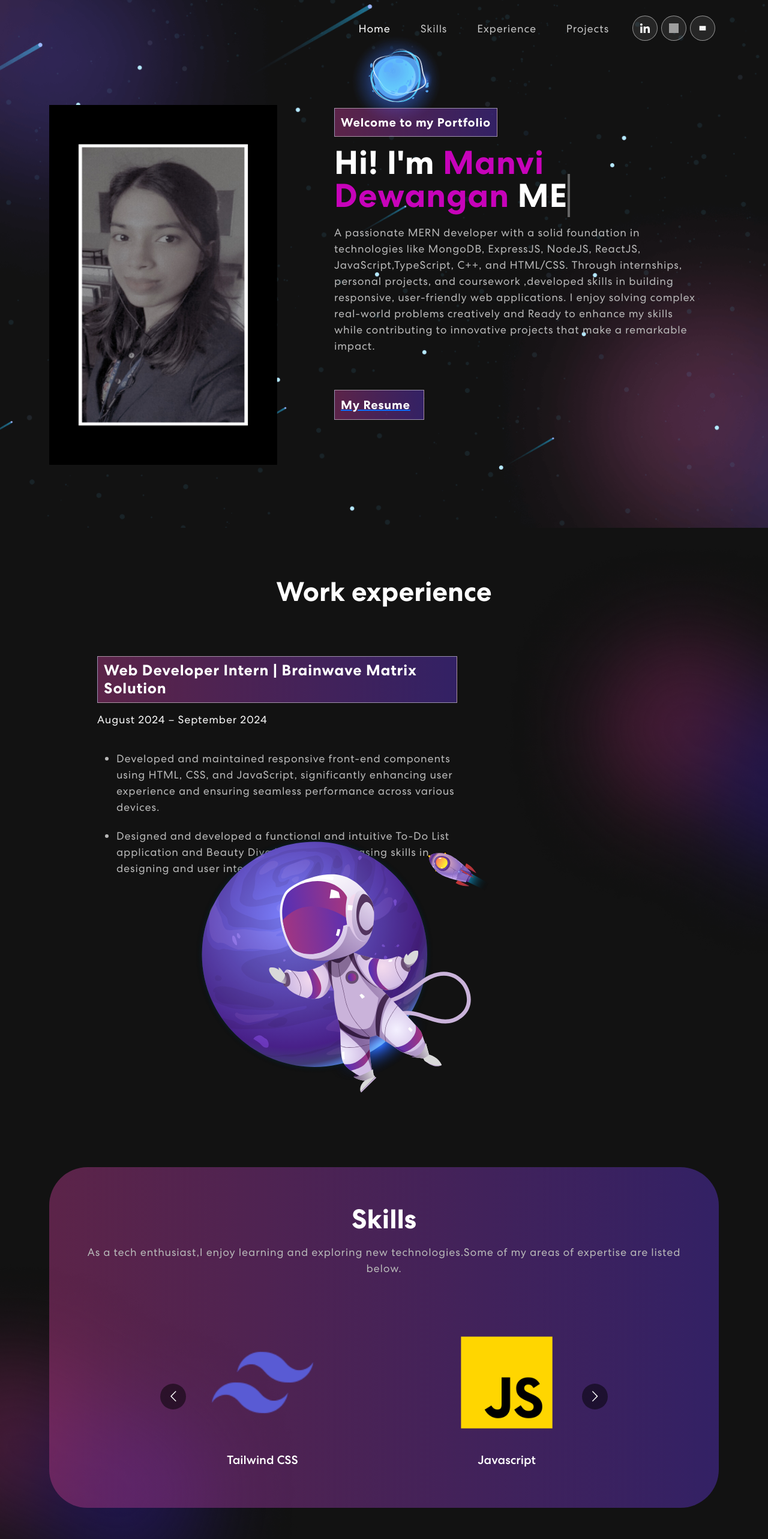
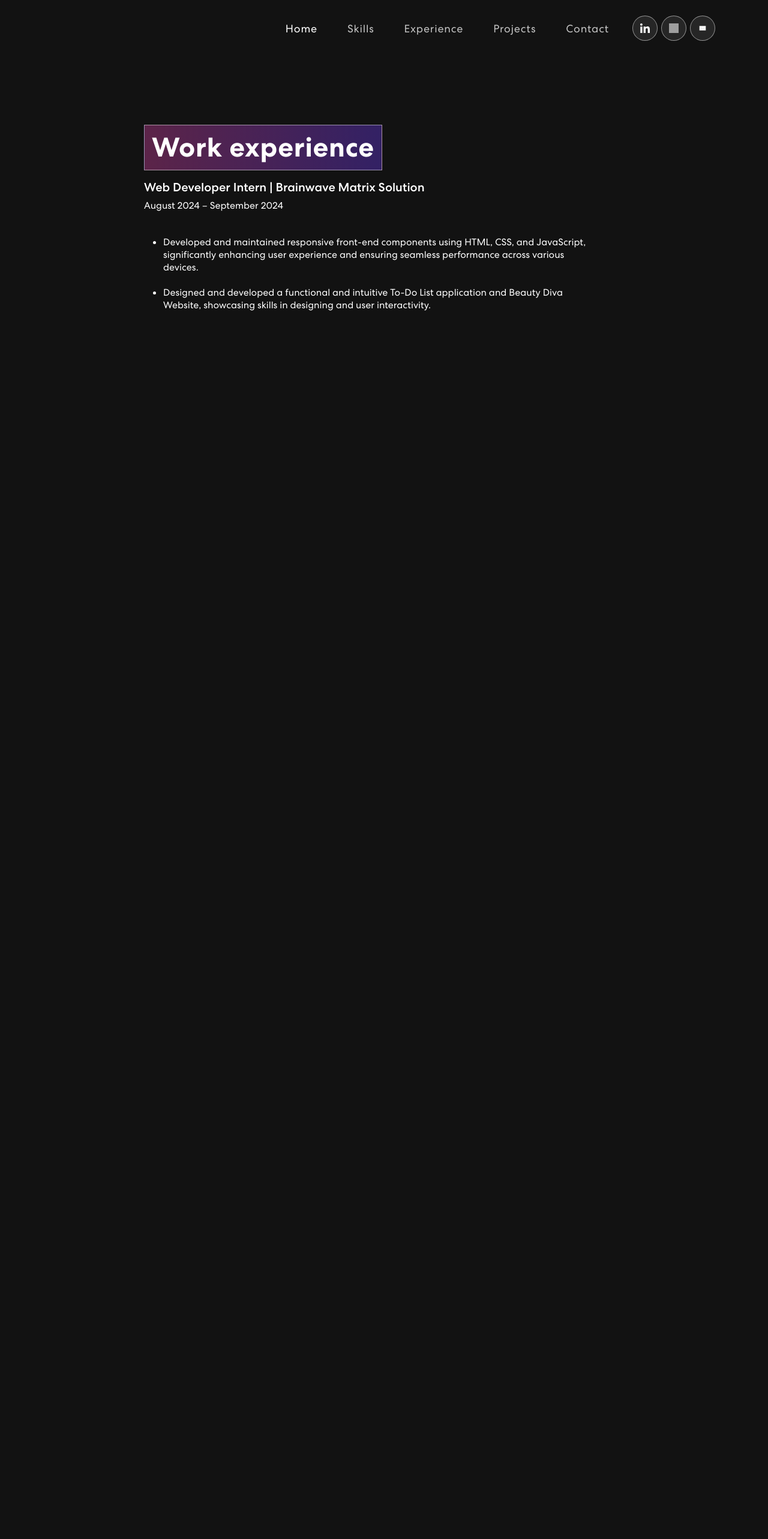
Before and after one commit to Manvi1902/My_Portfolio_site, a React (Create React App) app: page /about in a window 1280 px wide. Shown: the top 2566 px of the page at 60% size. After the commit the page ends 800 px from the top, so only its background shows below. Built offline with nearby package versions, Linux system fonts and the light colour scheme; grey boxes are pictures that could not be loaded.

Commit message:
Project Updated

```diff
--- a/src/App.css
+++ b/src/App.css
@@ -248,14 +248,16 @@ nav.navbar .navbar-toggler[aria-expanded="true"] .navbar-toggler-icon {
 }
 
 /************ Banner Css ************/
-.banner {
-  margin-top:-5rem;
-  padding: 260px 0 100px 0;
-  background-image: url('./assets/img/banner-bg.png');
-  background-position: top center;
-  background-size: cover;
-  background-repeat: no-repeat;
+
+.hero-section{
+  padding-top:5rem;
+  width: auto;
+  height: auto;
 }
+.banner{
+  margin: 5rem;
+}
+
 .banner .tagline {
   font-weight: 700;
   letter-spacing: 0.8px;
@@ -331,11 +333,25 @@ nav.navbar .navbar-toggler[aria-expanded="true"] .navbar-toggler-icon {
   display: inline-block;
 }
 
+
 /*************about**********************/
-
-.about-section{
-  padding-top: 3rem;
-  align-items: normal;
+.web-experience{
+  margin-top: 10rem;
+  margin-left: 20rem;
+  height: 500px;
+  width: 800px;
+  padding: 5rem;
+  background-color: transparent;
+}
+.web-experience h1{
+font-weight: 700;
+letter-spacing: 0.8px;
+padding: 10px 12px;
+background: linear-gradient(90.21deg, rgba(170, 54, 124, 0.5) -5.91%, rgba(74, 47, 189, 0.5) 111.58%);
+border: 1px solid rgba(255, 255, 255, 0.5);
+font-size: 30px;
+margin-bottom: 16px;
+display: inline-block;
 }
 
 .Profile-Image{
@@ -348,12 +364,13 @@ nav.navbar .navbar-toggler[aria-expanded="true"] .navbar-toggler-icon {
   width: 600px;
   height: 300px;
 }
-#experience h1{
+.web-experience h1{
   text-align: center;
   font-size: 45px;
 	font-weight: 700;
   text-align: center;
   margin-top: 5rem;
+
 
 
 }
@@ -393,12 +410,11 @@ nav.navbar .navbar-toggler[aria-expanded="true"] .navbar-toggler-icon {
   position: relative;
 }
 .skill-bx {
-
   background: linear-gradient(90.21deg, rgba(170, 54, 124, 0.5) -5.91%, rgba(74, 47, 189, 0.5) 111.58%);
   border-radius: 64px;
   text-align: center;
   padding: 60px 50px;
-  margin-top: 2rem;
+  margin-top: 6rem;
 }
 .skill h2 {
 	font-size: 45px;
@@ -504,7 +520,7 @@ nav.navbar .navbar-toggler[aria-expanded="true"] .navbar-toggler-icon {
   margin-bottom: 24px;
   border: 1px solid grey;
   height:500px;
-  width:380px;
+  width:350px;
   object-fit: contain;
 }
 .project-img{
@@ -573,51 +589,28 @@ nav.navbar .navbar-toggler[aria-expanded="true"] .navbar-toggler-icon {
   z-index: -4;
 }
 
-/*mobile*/
-@media screen and (max-width: 768px) {
-
-
-}
-
-/* Tablets */
-@media screen and (min-width: 769px) and (max-width: 1024px) {
-
-  .proj-imgbx {
-    width: 300px;
-    margin: 0.5rem; /* Adjust margin for spacing */
-  }
-  }
-
-
-/* Desktops */
-@media screen and (min-width: 1025px) {
-
-}
-
-
-
 
 /************ contact Css ************/
 .contact {
   background: linear-gradient(90.21deg, #AA367C -5.91%, #4A2FBD 111.58%);
-  padding: 60px 0 200px 0;
+  padding: 100px 10px 80px 0; /*top | right | bottom | left */
 }
 
 .contact-section{
-  height:420px;
+  height:400px;
   width:510px;
   background-color:rgb(252, 252, 252);
   overflow: hidden;
   border-radius: 20px;
-  margin-top: 2rem;
+  margin-top: 1rem;
   margin-left: 5rem;
   opacity: 0.6;
 }
 .contact h2 {
-	font-size: 45px;
+	font-size: 40px;
 	font-weight: 700;
-  margin-top: 3rem;
-  margin-bottom: 2rem;
+  margin-top: 1rem;
+  margin-bottom: 1rem;
   text-align: center;
   color:white;
 
@@ -644,6 +637,138 @@ nav.navbar .navbar-toggler[aria-expanded="true"] .navbar-toggler-icon {
   margin-left: 1rem;
   color:rgb(0, 0, 0);
 }
+
+
+/*mobile*/
+@media screen and (min-width: 420px) and (max-width:799px){
+
+  .hero-section{
+    padding-top: 3rem;
+  }
+  /*----------------------About--------------------*/
+  .web-experience{
+    margin-top: 3rem;
+    margin-left: 2rem;
+    margin-right: 1rem;
+    padding:1rem;
+    height: auto;
+    width: auto;
+
+  }
+  .web-experience h1{
+    font-weight: 700;
+    letter-spacing: 0.8px;
+    padding: 10px 12px;
+    background: linear-gradient(90.21deg, rgba(170, 54, 124, 0.5) -5.91%, rgba(74, 47, 189, 0.5) 111.58%);
+    border: 1px solid rgba(255, 255, 255, 0.5);
+    font-size: 35px;
+    margin-bottom: 16px;
+    display: inline-block;
+    }
+
+    .proj-imgbx{
+      margin-left:4rem;
+    }
+
+  /*--------------------contact-section--------------------*/
+
+
+  .contact-section{
+    width:auto;
+    height: 350px;
+    margin-left: auto;
+
+
+  }
+  .contact-img img{
+    width:400px;
+    height:400px;
+    margin-left: 0rem;
+  }
+  .contact-icon{
+    width: 30px;
+    height: 30px;
+    margin-left: 5px;
+  }
+
+  .contact-info{
+    display: flex;
+    flex-direction: row;
+    gap: 10px;
+    margin-top: 1rem;
+    margin-left: 2rem;
+  }
+  .contact-info h4{
+    font-size: 18px;
+    line-height: 1.5rem;
+    margin-left: 0rem;
+  }
+}
+
+@media screen and (min-width: 800px) and (max-width:991px){
+
+  .banner{
+    margin: 10rem;
+  }
+
+  .hero-section{
+    position:block;
+
+  }
+
+  .web-experience{
+    margin-top: 2rem;
+    margin-left: 1rem;
+    margin-right: 1rem;
+    height: auto;
+    width: 500px;
+  }
+
+  .contact-img img{
+    width: 500px;
+    height: 500px;
+    margin-left: 5rem;
+
+  }
+
+}
+
+
+
+    /* Tablets */
+  @media screen and (min-width:992px) {
+
+    .web-experience{
+      margin-top: 3rem;
+      margin-left: 10rem;
+      margin-right: 1rem;
+      height:500px;
+      width: 900px;
+      background-color:transparent;
+    }
+    .contact-section{
+      height:420px;
+      width:470px;
+      margin-left:0rem;
+      opacity: 0.6;
+    }
+    .contact-info h4{
+
+      line-height: 2.5rem;
+      letter-spacing: 1.5px;
+      margin-left: 1rem;
+      color:rgb(0, 0, 0);
+    }
+
+  }
+
+  /* Desktops */
+  @media screen and (min-width: 12001px) and (max-width: 1500) {
+    .proj-imgbx {
+      width: 300px;
+      margin: 0.5rem; /* Adjust margin for spacing */
+    }
+  }
 
 /**
 
@@ -691,5 +816,3 @@ width:300px;
   letter-spacing: 0.5px;
   margin-top: 20px;
 }
-
-/****experirnce************/
--- a/src/App.js
+++ b/src/App.js
@@ -3,23 +3,28 @@ import 'bootstrap/dist/css/bootstrap.min.css';
 import { NavBar } from "./components/NavBar";
 import { Banner } from "./components/Banner";
 import { Projects } from "./components/Project";
-
 import { MySkills } from './components/MySkills';
 import About from './components/About';
 import { Contact } from './components/Contact';
-//import { Footer } from './components/Footer';
+import { BrowserRouter as Router} from 'react-router-dom';
+import {Route, Routes} from 'react-router-dom';
 
-function App() {
-  return (
-<>
-    <NavBar />
-    <Banner />
-    <About/>
-    <MySkills/>
-    <Projects />
-    <Contact/>
-</>
-  );
+const App = ()=>{
+  return(
+      <>
+          <Router>
+              <NavBar/>
+            <Routes>
+                <Route path="/" element={<Banner/>} />
+                <Route path="/about" element={<About/>} />
+                <Route path="/skills" element={<MySkills/>} />
+                <Route path="/projects" element={<Projects/>} />
+                <Route path="/contact" element={<Contact/>} />
+
+            </Routes>
+          </Router>
+      </>
+  )
 }
 
 export default App;
--- a/src/components/About.js
+++ b/src/components/About.js
@@ -1,40 +1,22 @@
 import React from 'react'
-import { Container, Row, Col } from "react-bootstrap";
-import headerImg from "../assets/img/header-img.svg";
 import 'animate.css';
-import TrackVisibility from 'react-on-screen';
 
 const About = () => {
   return (
-<Container id="experience" >
-<h1 >Work experience</h1> <br/>
-      <Row className="about-section">
-        <Col xs={12} md={6} xl={5}>
-            <section className="duration">
-
-              <h4>
+    <section className="web-experience" id="experience" >
+     <h1>Work experience</h1> <br/>
+              <h5>
                     Web Developer Intern | Brainwave Matrix Solution
-              </h4>
+              </h5>
               <p>August 2024 – September 2024</p><br/>
            <div>
-           <ul className='work-learn'>
+           <ul className='work-learning'>
               <li>Developed and maintained responsive front-end components using HTML, CSS, and JavaScript, significantly enhancing user experience and ensuring seamless performance across various devices.</li><br/>
               <li>Designed and developed a functional and intuitive To-Do List application and Beauty Diva Website, showcasing skills in designing and user interactivity.</li><br/>
            </ul>
            </div>
 
-            </section>
-        </Col>
-        <Col >
-                     <TrackVisibility>
-                        {({ isVisible }) =>
-                          <div className={isVisible ? "animate__animated animate__zoomIn" : ""}>
-                          <img src={headerImg} alt="Header Img" className='astroImg'/>
-                          </div>}
-                     </TrackVisibility>
-        </Col>
-      </Row>
-    </Container>
+    </section>
 
   )
 }
--- a/src/components/Banner.js
+++ b/src/components/Banner.js
@@ -10,7 +10,7 @@ export const Banner = () => {
   const [text, setText] = useState('');
   const [delta, setDelta] = useState(300 - Math.random() * 100);
   const [index, setIndex] = useState(1);
-  const toRotate = [ "Coder", "MERN Stack  Developer","Frontend Developer", "Backend Developer", "Quick Learner"];
+  const toRotate = [ "Coder", "MERN Stack Developer","Frontend Developer", "Backend Developer", "UI/UX Designer"];
   const period = 2000;
 
 
@@ -53,7 +53,7 @@ export const Banner = () => {
         <Col>
         <img src={profileImg} alt="profile-img" className="Profile-Image"/>
         </Col>
-        <Col xs={12} md={6} xl={7}>
+        <Col xs={12} md={6} xl={7} className="hero-section">
             <TrackVisibility>
               {({ isVisible }) =>
               <div className={isVisible ? "animate__animated animate__fadeIn" : ""}>
@@ -66,12 +66,12 @@ export const Banner = () => {
                     </span>
                   </h1>
                   <p>
-                   A passionate MERN developer with a solid foundation in technologies like MongoDB, ExpressJS, NodeJS, ReactJS, JavaScript,TypeScript, C++, and HTML/CSS.
+                   A passionate MERN developer with a solid foundation in technologies like MongoDB, ExpressJS, NodeJS, ReactJS, JavaScript, C++, and HTML/CSS.
                   Through internships, personal projects, and coursework ,developed skills in building responsive, user-friendly web applications.
                   I enjoy solving complex real-world problems creatively and Ready to enhance
                   my skills while contributing to innovative projects that make a remarkable impact.
                  </p>
-                  <a href='https://drive.google.com/file/d/1hKWW3CWuZVsjaDUmJ1LA3IbZMEVGeR2k/view?usp=sharing'>
+                  <a href='#resumelink'>
                       <button className="resume-link"><span>My Resume</span></button>
                   </a>
               </div>}
--- a/src/components/MySkills.js
+++ b/src/components/MySkills.js
@@ -1,9 +1,11 @@
 
 import Carousel from 'react-multi-carousel';
 import 'react-multi-carousel/lib/styles.css';
+//import arrow1 from "../assets/img/meter3.svg";
+//import arrow2 from "../assets/img/arrow2.svg";
 import colorSharp from "../assets/img/color-sharp.png"
+
 import { Row, Col } from "react-bootstrap";
-import 'animate.css';
 
 
 export const MySkills = () => {
@@ -55,20 +57,8 @@ export const MySkills = () => {
                                 <h5>CSS3</h5>
                             </div>
                             <div className="item">
-                                <img src="/images/tech/tailwind-css.png" alt="Img" />
-                                <h5>Tailwind CSS</h5>
-                            </div>
-                            <div className="item">
                                 <img src="/images/tech/javascript.png" alt="Img" />
                                 <h5>Javascript</h5>
-                            </div>
-                            <div className="item">
-                                <img src="/images/tech/Type.png" alt="Img" />
-                                <h5>TypeScript</h5>
-                            </div>
-                            <div className="item">
-                                <img src="/images/tech/reactjs.png" alt="Img" />
-                                <h5>ReactJS</h5>
                             </div>
                             <div className="item">
                                 <img src="/images/tech/mongodb.png" alt="Img" />
@@ -77,6 +67,10 @@ export const MySkills = () => {
                             <div className="item">
                                 <img src="/images/tech/express-js.png" alt="Img" />
                                 <h5>ExpressJS</h5>
+                            </div>
+                            <div className="item">
+                                <img src="/images/tech/reactjs.png" alt="Img" />
+                                <h5>ReactJS</h5>
                             </div>
                             <div className="item">
                                 <img src="/images/tech/nodejs.png" alt="Img" />
--- a/src/components/NavBar.js
+++ b/src/components/NavBar.js
@@ -4,9 +4,6 @@ import navIcon1 from '../assets/img/nav-icon1.svg';
 import navIcon2 from '../assets/img/github-icons2.png';
 import navIcon3 from '../assets/img/envelope.png';
 
-import {
-  BrowserRouter as Router
-} from "react-router-dom";
 
 export const NavBar = () => {
 
@@ -32,7 +29,7 @@ export const NavBar = () => {
   }
 
   return (
-    <Router>
+
       <Navbar expand="md" className={scrolled ? "scrolled" : ""}>
         <Container>
           <Navbar.Toggle aria-controls="basic-navbar-nav">
@@ -40,10 +37,11 @@ export const NavBar = () => {
           </Navbar.Toggle>
           <Navbar.Collapse id="basic-navbar-nav">
             <Nav className="ms-auto">
-              <Nav.Link href="#home" className={activeLink === 'home' ? 'active navbar-link' : 'navbar-link'} onClick={() => onUpdateActiveLink('home')}>Home</Nav.Link>
-              <Nav.Link href="#skills" className={activeLink === 'skills' ? 'active navbar-link' : 'navbar-link'} onClick={() => onUpdateActiveLink('skills')}>Skills</Nav.Link>
-              <Nav.Link href="#experience" className={activeLink === 'experience' ? 'active navbar-link' : 'navbar-link'} onClick={() => onUpdateActiveLink('experience')}>Experience</Nav.Link>
-              <Nav.Link href="#projects" className={activeLink === 'projects' ? 'active navbar-link' : 'navbar-link'} onClick={() => onUpdateActiveLink('projects')}>Projects</Nav.Link>
+              <Nav.Link href="/" className={activeLink === 'home' ? 'active navbar-link' : 'navbar-link'} onClick={() => onUpdateActiveLink('home')}>Home</Nav.Link>
+              <Nav.Link href="/skills" className={activeLink === 'skills' ? 'active navbar-link' : 'navbar-link'} onClick={() => onUpdateActiveLink('skills')}>Skills</Nav.Link>
+              <Nav.Link href="/about" className={activeLink === 'experience' ? 'active navbar-link' : 'navbar-link'} onClick={() => onUpdateActiveLink('experience')}>Experience</Nav.Link>
+              <Nav.Link href="/projects" className={activeLink === 'projects' ? 'active navbar-link' : 'navbar-link'} onClick={() => onUpdateActiveLink('projects')}>Projects</Nav.Link>
+              <Nav.Link href="/contact" className={activeLink === 'contact' ? 'active navbar-link' : 'navbar-link'} onClick={() => onUpdateActiveLink('contact')}>Contact</Nav.Link>
             </Nav>
             <span className="navbar-text">
               <div className="social-icon">
@@ -51,11 +49,10 @@ export const NavBar = () => {
                 <a href="https://github.com/Manvi1902"><img src={navIcon2} alt="" /></a>
                 <a href="mailto:manvi19dewangan@gmail.com"><img src={navIcon3} alt="" className="mail-img"/></a>
               </div>
-
             </span>
           </Navbar.Collapse>
         </Container>
       </Navbar>
-    </Router>
+
   )
 }
--- a/src/components/ProjectCard.js
+++ b/src/components/ProjectCard.js
@@ -8,7 +8,7 @@ export const ProjectCard = ({ title, techUsed, imgUrl,description,learning ,gith
   };
 
   return (
-    <Col size={12} sm={12} md={6} lg={4} >
+    <Col size={12} sm={12} md={6} lg={6} xl={4} className="project-card">
       <div className="proj-imgbx" onClick={openGithubLink} style={{ cursor: "pointer" }}>
         <img src={imgUrl} alt="text" className="project-img"/>
         <div className="proj-txtx">
```
Also changed, not shown: src/components/Contact.js (+5 -4 lines), src/components/Project.js (+4 -7 lines).
